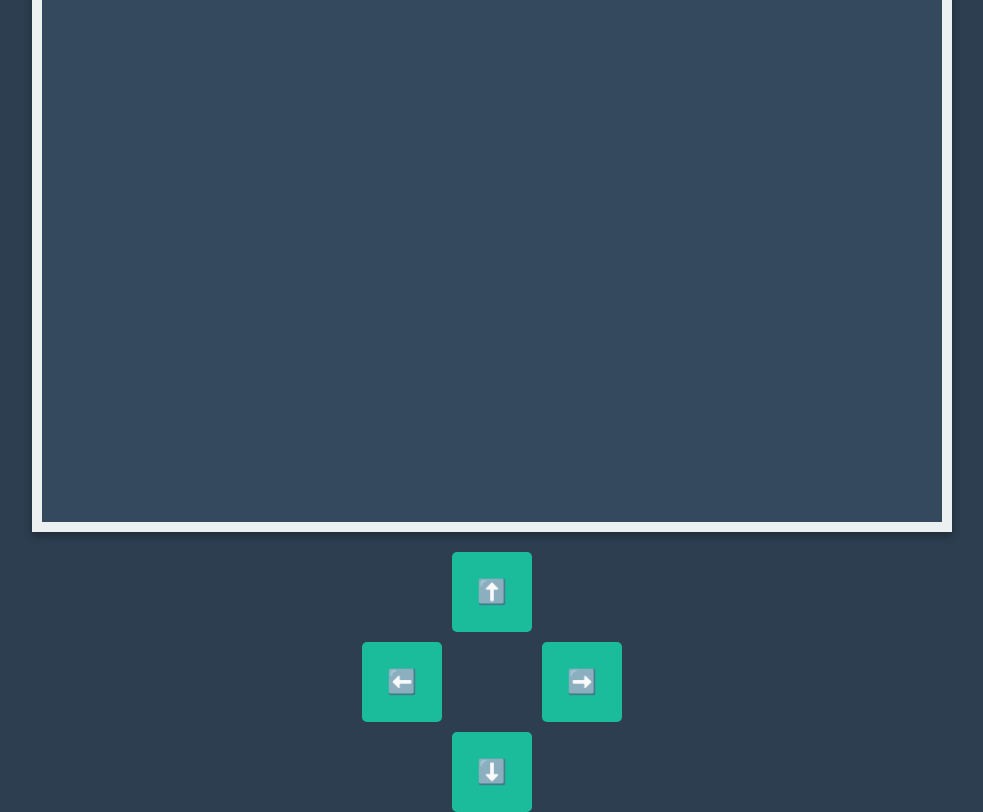
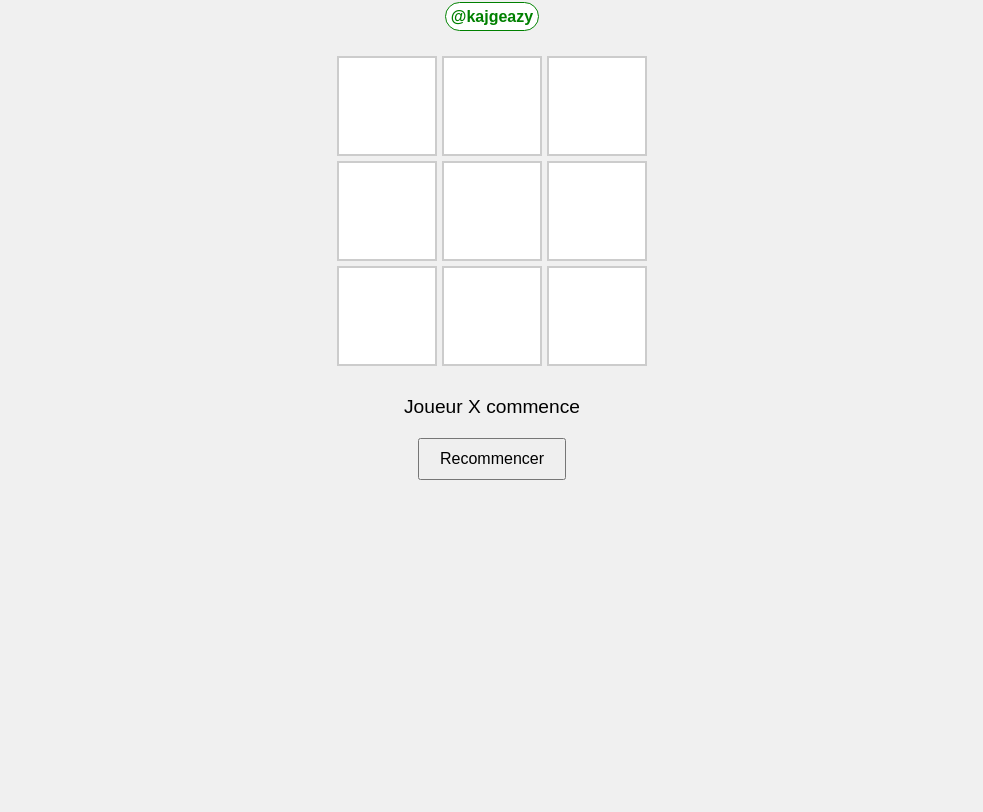
Before and after one commit to gaeisgeazz/Kaj-morpion, a plain HTML site: page index.html in a window 1280 px wide. Shown: the part 70-882 px from the top of the page, without its empty margins (148-1131 px from the left). After the commit the page ends 800 px from the top, so only its background shows below. Drawn offline with Linux system fonts and the light colour scheme.

Commit message:
Update index.html

```diff
--- a/index.html
+++ b/index.html
@@ -1,100 +1,161 @@
 <!DOCTYPE html>
-<html lang="en">
+<html lang="fr">
 <head>
   <meta charset="UTF-8">
-    <title>Game of Snake</title>
-    <link rel="shortcut icon" href="snake25.png" type="image/x-icon">
-    <script src="script.js"></script>
+  <title>Tic Tac Toe</title>
   <style>
     body {
+      font-family: sans-serif;
+      text-align: center;
+      background-color: #f0f0f0;
+    }
+    h1 {
+      margin-top: 20px;
+    }
+    #grille {
+      display: grid;
+      grid-template-columns: repeat(3, 100px);
+      grid-template-rows: repeat(3, 100px);
+      gap: 5px;
+      justify-content: center;
+      margin: 30px auto;
+    }
+    .case {
+      background-color: white;
+      font-size: 2.5rem;
       display: flex;
-            flex-direction: column;
       align-items: center;
       justify-content: center;
-            height: 100vh;
-            margin: 0;
-            background-color: #2c3e50;
-            font-family: 'Arial', sans-serif;
-            color: #ecf0f1;
+      cursor: pointer;
+      border: 2px solid #ccc;
     }
-        canvas {
-            border: 10px solid #ecf0f1;
-            background-color: #34495e;
-            max-width: 100%;
-            height: auto;
-            box-shadow: 0 4px 8px rgba(0, 0, 0, 0.3);
+    .case:hover {
+      background-color: #e0e0e0;
     }
-        .controls {
-            display: grid;
-            grid-template-areas:
-                ". up ."
-                "left . right"
-                ". down .";
-            gap: 10px;
+    #message {
+      font-size: 1.2rem;
       margin-top: 20px;
     }
-        .arrow {
-            width: 80px;
-            height: 80px;
-            font-size: 24px;
-            background-color: #1abc9c;
-            border: none;
-            border-radius: 5px;
-            color: #ffffff;
-            cursor: pointer;
-            transition: background-color 0.3s;
+    button {
+      margin-top: 20px;
+      padding: 10px 20px;
+      font-size: 1rem;
     }
-        .arrow:hover {
-            background-color: #16a085;
+    a{
+        padding:5px;
+        border-radius:20px;
+        text-decoration:none;
+        color:green;
+        background-color:white;
+        width:100px;
+        border:solid green 1px
     }
-        #left {
-            grid-area: left;
-        }
-        #up {
-            grid-area: up;
-        }
-        #down {
-            grid-area: down;
-        }
-        #right {
-            grid-area: right;
-        }
-        #start {
-            margin-top: 20px;
-            width: 120px;
-            height: 50px;
-            font-size: 20px;
-            background-color: #e74c3c;
-            border: none;
-            border-radius: 5px;
-            color: #ffffff;
-            cursor: pointer;
-            transition: background-color 0.3s;
-        }
-        #start:hover {
-            background-color: #c0392b;
-        }
-        @media (max-width: 600px) {
-            .controls {
-                grid-template-areas:
-                    "left up right"
-                    ". down .";
-            }
-            .arrow {
-                width: 70px;
-                height: 70px;
-            }
+    a:hover{
+         width:130px;
+        padding:6px;
+        color:white;
+        background-color:green;
     }
   </style>
 </head>
 <body>
-    <button id="start">Start</button> <br>
-    <canvas id="gameCanvas" width="900" height="600"></canvas>
-    <div class="controls">
-        <button id="left" class="arrow">⬅️</button>
-        <button id="up" class="arrow">⬆️</button>
-        <button id="down" class="arrow">⬇️</button>
-        <button id="right" class="arrow">➡️</button>
-    </div>
+
+  <h1>Tic Tac Toe </h1>
+
+
+   <p>
+   <b>
+    <a href="https://wa.me/237654259762" target="_blank">
+   @kajgeazy
+   </a>
+   </b>
+   </p>
+
+
+  <div id="grille"></div>
+  <div id="message">Joueur X commence</div>
+  <button onclick="recommencer()">Recommencer</button>
+
+  <script>
+    const grille = document.getElementById('grille');
+    const message = document.getElementById('message');
+    let joueur = 'X';
+    let plateau = [
+      ["", "", ""],
+      ["", "", ""],
+      ["", "", ""]
+    ];
+    let jeuActif = true;
+
+    function creerGrille() {
+      grille.innerHTML = "";
+      for (let i = 0; i < 3; i++) {
+        for (let j = 0; j < 3; j++) {
+          const div = document.createElement('div');
+          div.classList.add('case');
+          div.dataset.ligne = i;
+          div.dataset.colonne = j;
+          div.addEventListener('click', jouerCase);
+          grille.appendChild(div);
+        }
+      }
+    }
+
+    function jouerCase(e) {
+      if (!jeuActif) return;
+
+      const i = e.target.dataset.ligne;
+      const j = e.target.dataset.colonne;
+
+      if (plateau[i][j] !== "") return;
+
+      plateau[i][j] = joueur;
+      e.target.textContent = joueur;
+
+      if (verifierGagnant(joueur)) {
+        message.textContent = `Le joueur ${joueur} a gagné !`;
+        jeuActif = false;
+        return;
+      }
+
+      if (estPleine()) {
+        message.textContent = "Match nul !";
+        jeuActif = false;
+        return;
+      }
+
+      joueur = joueur === "X" ? "O" : "X";
+      message.textContent = `Au tour du joueur ${joueur}`;
+    }
+
+    function verifierGagnant(j) {
+      for (let i = 0; i < 3; i++) {
+        if (plateau[i][0] === j && plateau[i][1] === j && plateau[i][2] === j) return true;
+        if (plateau[0][i] === j && plateau[1][i] === j && plateau[2][i] === j) return true;
+      }
+      if (plateau[0][0] === j && plateau[1][1] === j && plateau[2][2] === j) return true;
+      if (plateau[0][2] === j && plateau[1][1] === j && plateau[2][0] === j) return true;
+
+      return false;
+    }
+
+    function estPleine() {
+      return plateau.flat().every(cell => cell !== "");
+    }
+
+    function recommencer() {
+      joueur = 'X';
+      jeuActif = true;
+      plateau = [
+        ["", "", ""],
+        ["", "", ""],
+        ["", "", ""]
+      ];
+      message.textContent = "Joueur X commence";
+      creerGrille();
+    }
+
+    creerGrille();
+  </script>
 </body>
 </html>
```
Lines whose indentation alone changed are shown as unchanged.
